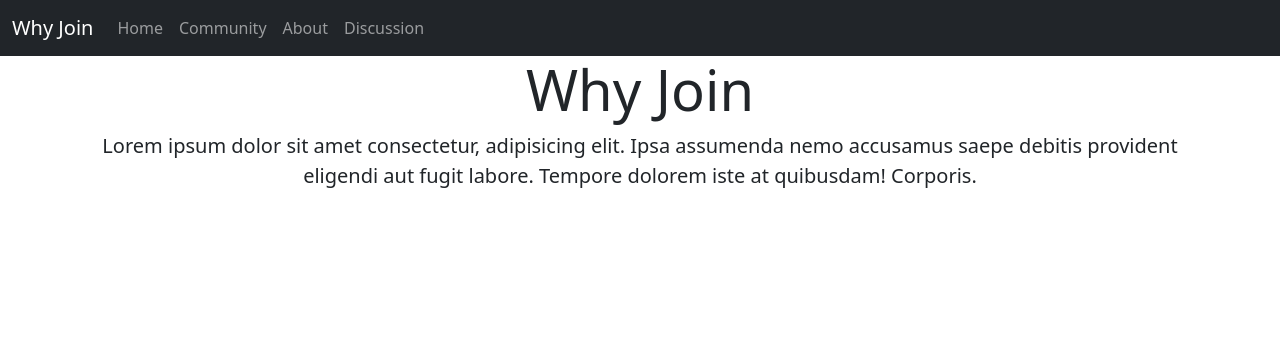
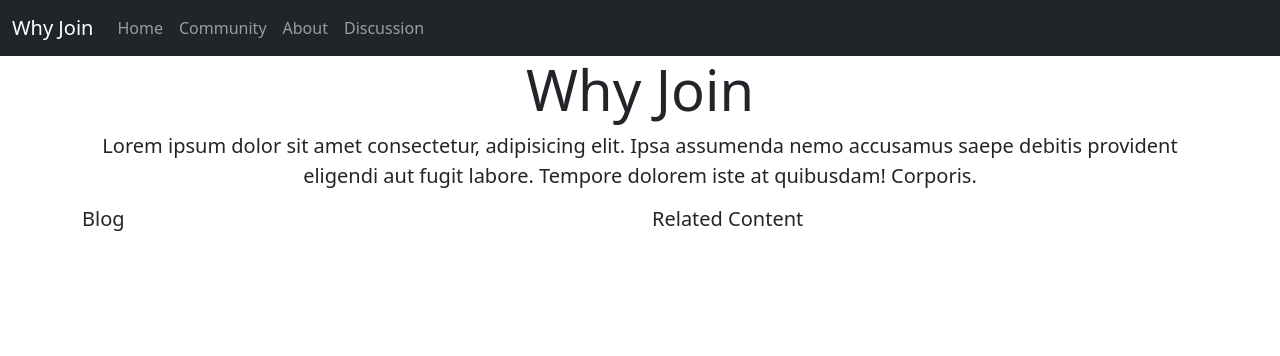
Before and after one commit to kghudgens/WhyJoin, a Django app: page / in a window 1280 px wide. Shown: the top 356 px of the page. Run offline with Django 3.2, Linux system fonts and the light colour scheme.

Commit message:
Created layout for content divs

```diff
--- a/whyjoin/hub/templates/hub/index.html
+++ b/whyjoin/hub/templates/hub/index.html
@@ -12,4 +12,19 @@
     </div>
   </div>
 </div>
+
+<!-- Content -->
+<div class="container">
+  <div class="row">
+    <div class="col-lg">
+      <!-- Main content -->
+      <h5>Blog</h5>
+    </div>
+    <div class="col">
+      <!-- side bar content -->
+      <h5>Related Content</h5>
+    </div>
+  </div>
+</div>
+
 {%endblock%}
```
